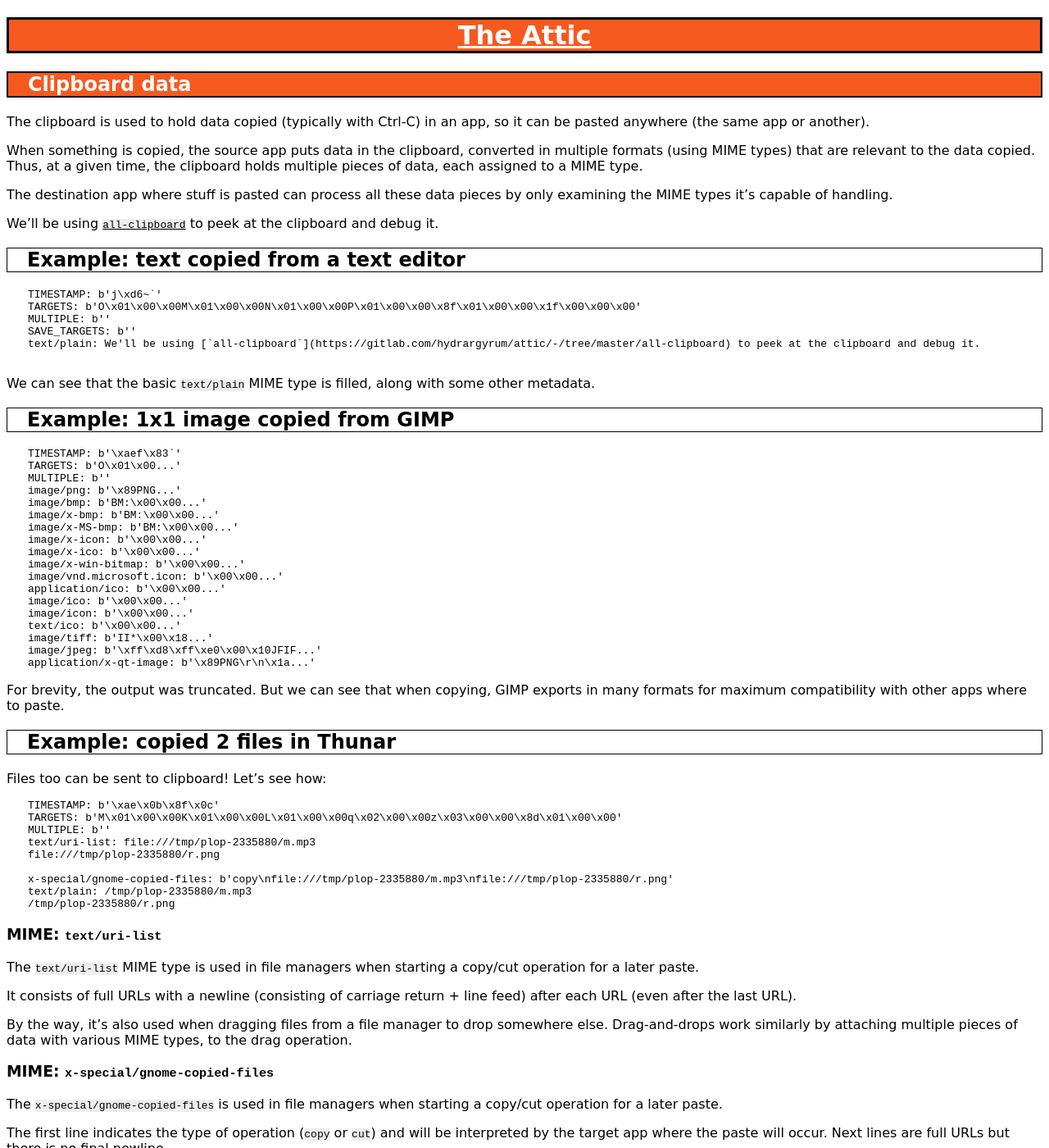
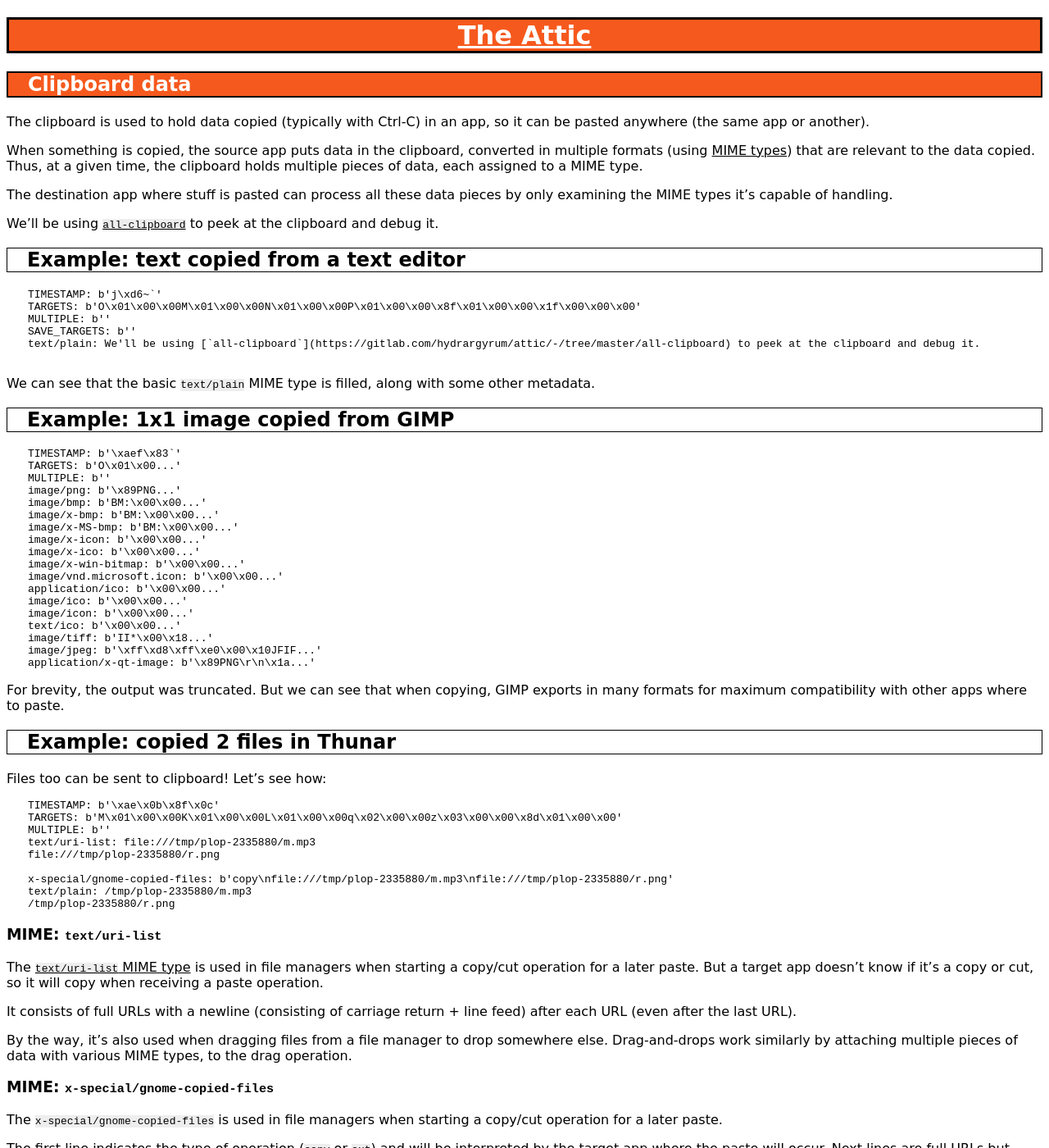
Before and after one commit to hydrargyrum/hydrargyrum.github.io, a Jekyll site: the page built from _posts/2021-12-21-clipboard-data.md, in a window 1280 px wide and 1400 px high. Shown: the whole window at 82% size. Built offline with Jekyll 4.4.1, drawn with Linux system fonts in a browser that asks for light colours.

Commit message:
_posts/2021-12-21-clipboard-data.md: few updates

```diff
--- a/_posts/2021-12-21-clipboard-data.md
+++ b/_posts/2021-12-21-clipboard-data.md
@@ -9,7 +9,7 @@ accept_comments: true
 
 The clipboard is used to hold data copied (typically with Ctrl-C) in an app, so it can be pasted anywhere (the same app or another).
 
-When something is copied, the source app puts data in the clipboard, converted in multiple formats (using MIME types) that are relevant to the data copied.
+When something is copied, the source app puts data in the clipboard, converted in multiple formats (using [MIME types](https://en.wikipedia.org/wiki/Media_type)) that are relevant to the data copied.
 Thus, at a given time, the clipboard holds multiple pieces of data, each assigned to a MIME type.
 
 The destination app where stuff is pasted can process all these data pieces by only examining the MIME types it's capable of handling.
@@ -73,7 +73,8 @@ text/plain: /tmp/plop-2335880/m.mp3
 
 ### MIME: `text/uri-list`
 
-The `text/uri-list` MIME type is used in file managers when starting a copy/cut operation for a later paste.
+The [`text/uri-list` MIME type](https://datatracker.ietf.org/doc/html/rfc2483#section-5) is used in file managers when starting a copy/cut operation for a later paste.
+But a target app doesn't know if it's a copy or cut, so it will copy when receiving a paste operation.
 
 It consists of full URLs with a newline (consisting of carriage return + line feed) after each URL (even after the last URL).
 
```
